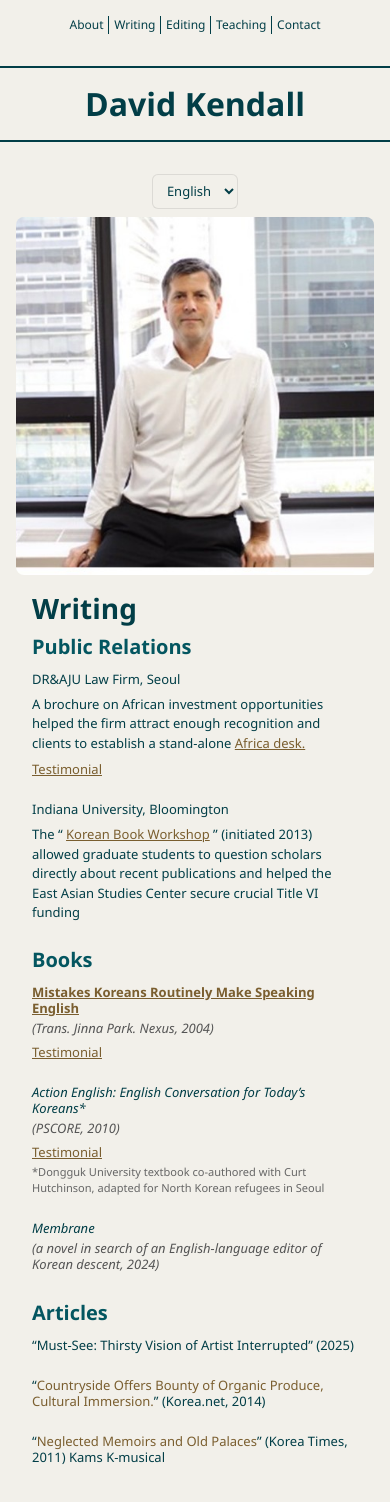
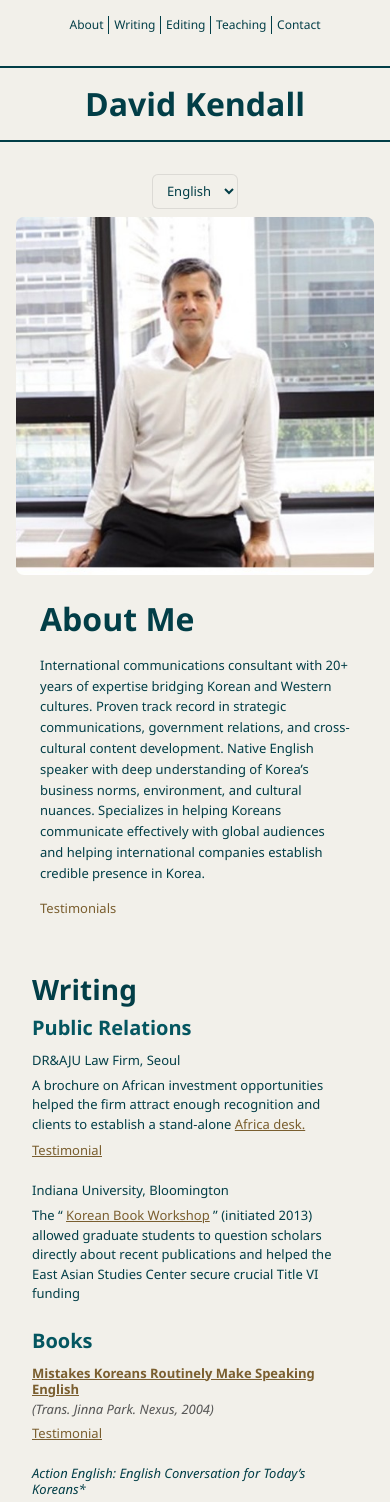
Before and after one commit to wksnders/David-Portfolio, a Vue app: page / in a window 390 px wide. Shown: the top 1502 px of the page. Built offline with nearby package versions, Linux system fonts and the light colour scheme.

Commit message:
moved about section

```diff
--- a/src/views/HomePage.vue
+++ b/src/views/HomePage.vue
@@ -41,11 +41,14 @@ const sections = [
   },
 ]
 </script>
-
 <template>
   <main class="main-content">
     <div class="main-column">
       <IntroductionImages />
+
+      <aside class="about-column mobile-inline">
+        <About />
+      </aside>
 
       <TemplateSection
         v-for="(section, index) in sections"
@@ -56,7 +59,7 @@ const sections = [
       />
     </div>
 
-    <aside class="about-column">
+    <aside class="about-column desktop-only">
       <About />
     </aside>
   </main>
@@ -86,12 +89,29 @@ const sections = [
     width: 300px;
     flex-shrink: 0;
   }
+
+  .desktop-only {
+    display: block;
+  }
+
+  .mobile-inline {
+    display: none;
+  }
 }
 
-@media (max-width: 799px) {
+@media (max-width: 999px) {
   .main-column,
   .about-column {
     width: 100%;
   }
+
+  .mobile-inline {
+    display: block;
+    order: 2;
+  }
+
+  .desktop-only {
+    display: none;
+  }
 }
 </style>
```
